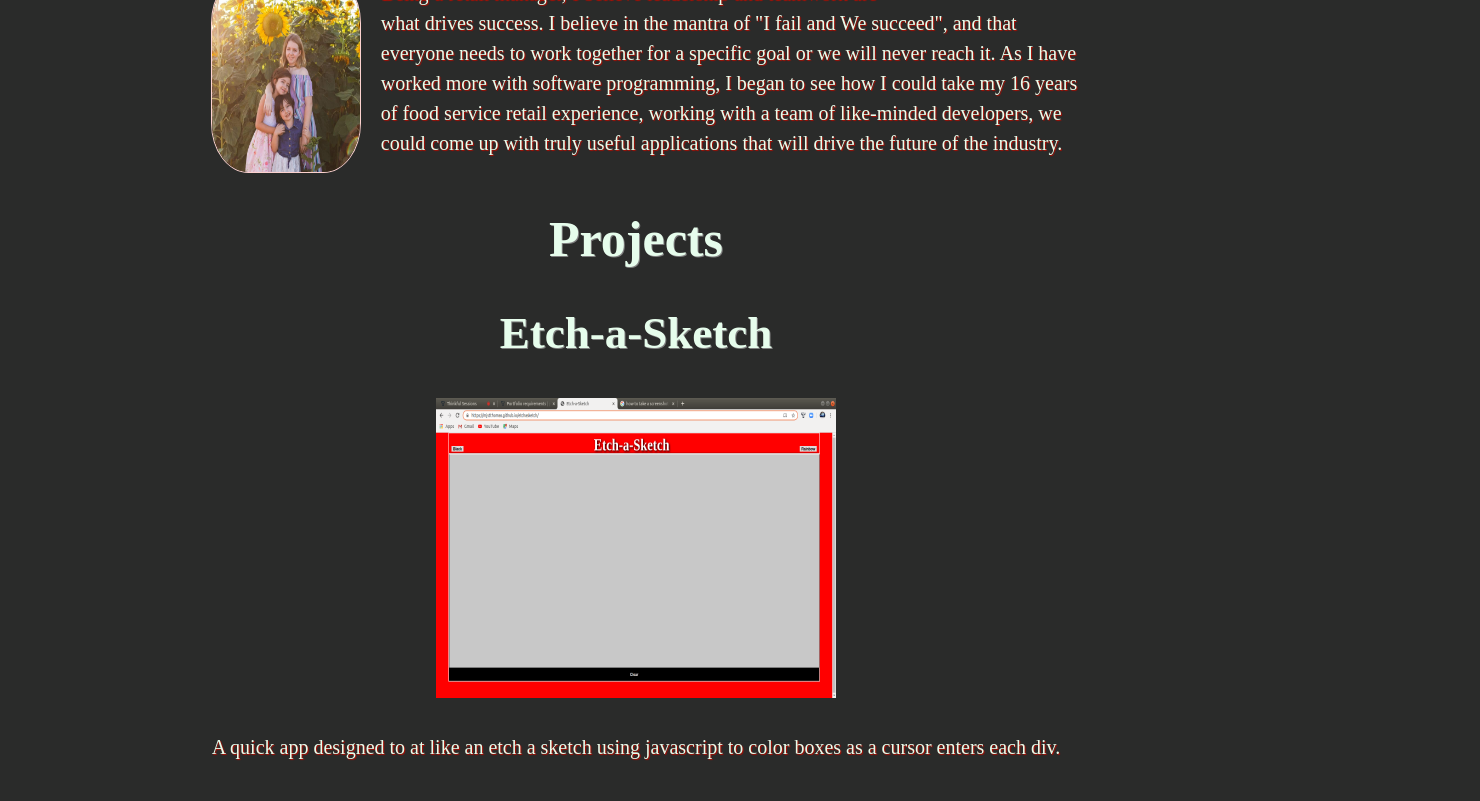
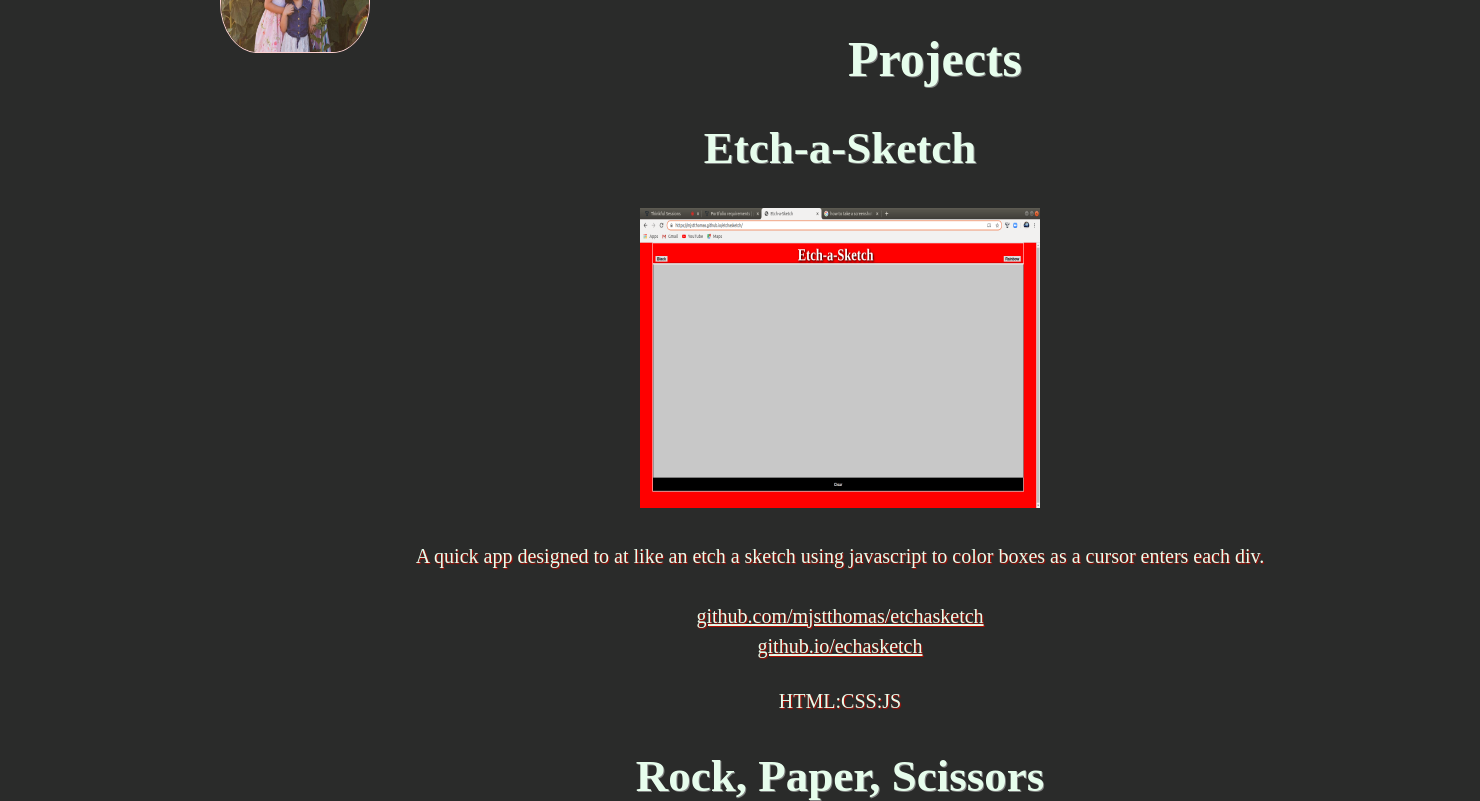
Before and after one commit to mjstthomas/portfolio, a plain HTML site: page index.html in a window 1280 px wide. Shown: the part 740-1541 px from the top of the page, 1480 px wide, since content can reach past the window. Drawn offline with nearby package versions, Linux system fonts and the light colour scheme.

Commit message:
css changes

```diff
--- a/style.css
+++ b/style.css
@@ -5,7 +5,7 @@
 	text-shadow: 1px 1px 1px #b30c00;
 }
 body{
-	margin-left: 0;
+	width: 100%;
 	background-color: #2A2B2A;
 	color: #E6FDEC;
 }
@@ -115,8 +115,8 @@ li img{
 }
 	}
 li a{
-	font-size: 24px;
-	line-height: 32px;
+	font-size: 16px;
+	line-height: 24px;
 }
 .me{
 	display: block;
@@ -146,8 +146,8 @@ li a{
 	border: 1px solid #fcd2cf;
 }
 main{
-	width: 100%;
-	margin: 30px 5% 0 5%;
+	width: 80%;
+	margin: 30px 10% 0 10%;
 }
 #aboutMe{
 		padding-top: 10px;
@@ -169,8 +169,8 @@ p{
 li{
 	text-align: center;
 	width: 100%;
-	font-size: 32px;
-	line-height: 40px;
+	font-size: 20px;
+	line-height: 30px;
 	margin-top: 25px;
 	list-style-type: none;
 }
```
